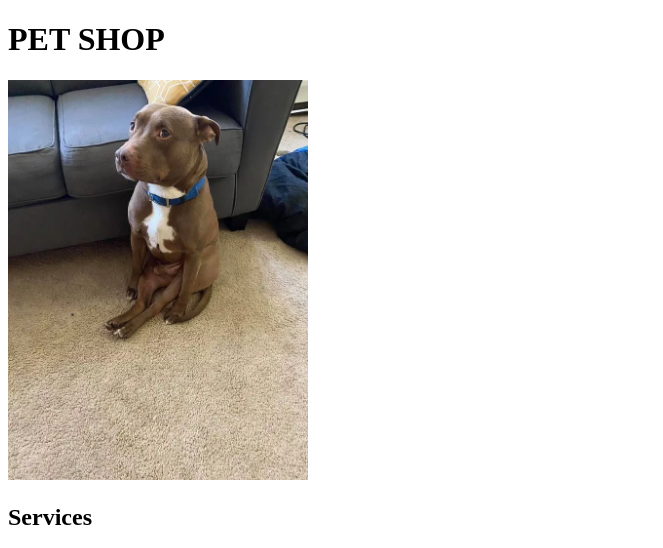
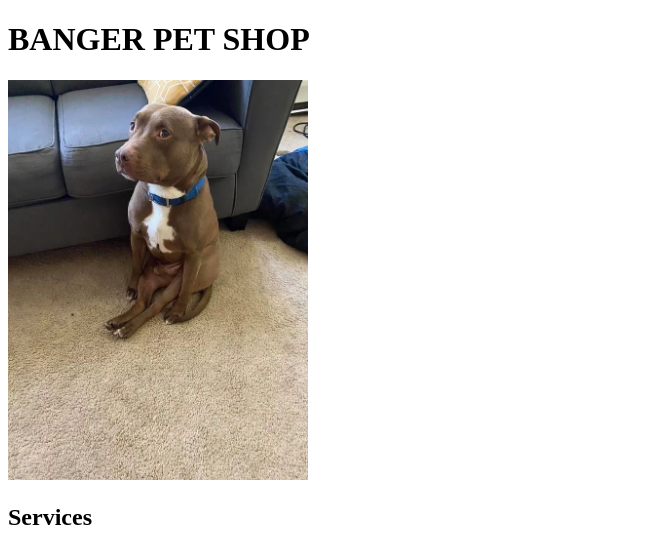
Before and after one commit to Ron-Alex/ron-alex.github.io, a plain HTML site: page index.html in a window 1280 px wide. Shown: the top 548 px of the page, without its empty margins (0-663 px from the left). Drawn offline with Linux system fonts and the light colour scheme.

Commit message:
Name Change

```diff
--- a/index.html
+++ b/index.html
@@ -9,7 +9,7 @@
 </head>
 
 <body>
-  <h1>PET SHOP</h1>
+  <h1>BANGER PET SHOP</h1>
   <img src="dog_sitting.png"  width="300" height="400" >
   <div>
     <h2>Services</h2>
```
